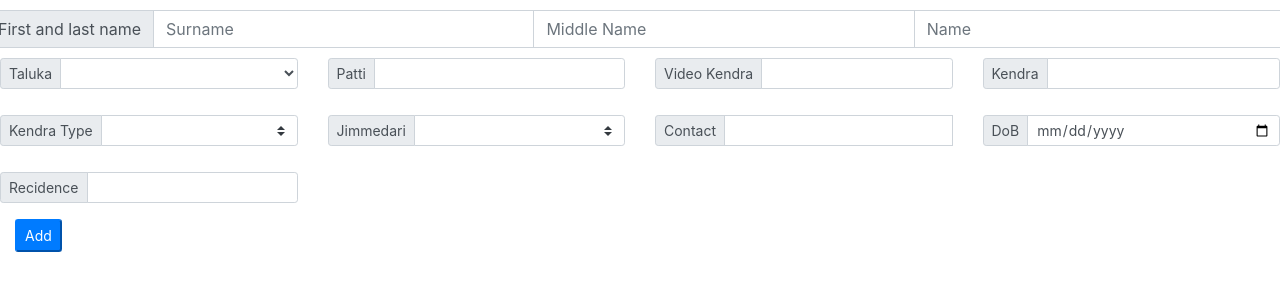
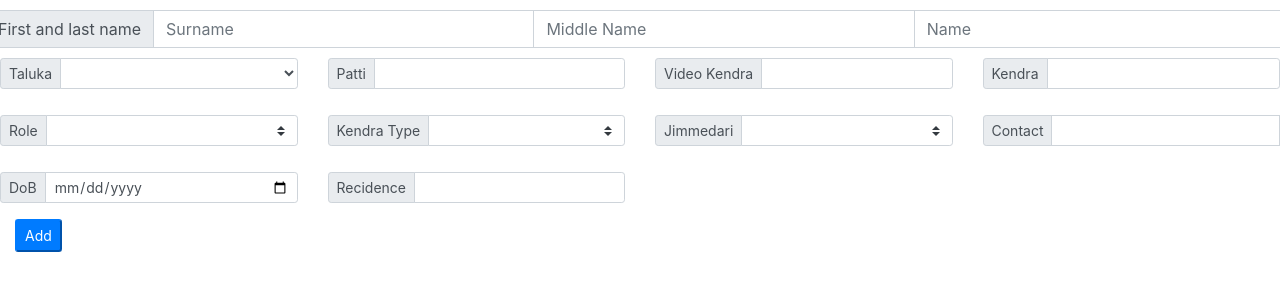
Before and after one commit to tsreenath198/usktools, an Angular app in the folder yk-parent/yk-web/src/main/web/: page /yuvan in a window 1280 px wide. Shown: the top 300 px of the page. Built offline with nearby package versions, Linux system fonts and the light colour scheme.

Commit message:
Added role in yuvan

```diff
--- a/yk-parent/yk-web/src/main/web/src/app/searchdmilan/searchdmilan.component.html
+++ b/yk-parent/yk-web/src/main/web/src/app/searchdmilan/searchdmilan.component.html
@@ -2,7 +2,7 @@
   <div class="clearfix">
     <span class="float-left form-group col-3">
       <!-- inputfield helps to add the data in the list -->
-          <input  type="text" class="form-control" [(ngModel)]="ykInput" placeholder="Add Y Detail">
+      <input type="text" class="form-control" [(ngModel)]="ykInput" placeholder="Add Y Detail">
     </span>
     <span class="float-right col-1">
       <button class="btn btn-primary btn-sm float-right" (click)="addToList()">Add</button>
@@ -19,6 +19,7 @@
         <th>Kendra Type</th>
         <th>Jimmedari</th>
         <th colspan="3">Full Name</th>
+        <th>Role</th>
         <th>Contact</th>
         <th>DOB</th>
         <th>Age</th>
@@ -30,43 +31,46 @@
       <tr *ngFor="let yk of ykList;let i = index">
 
         <td>
-          <span >{{yk.taluka}}</span>
+          <span>{{yk.taluka}}</span>
         </td>
         <td>
-          <span >{{yk.patti}}</span>
+          <span>{{yk.patti}}</span>
         </td>
         <td>
-          <span >{{yk.videoKendra}}</span>
+          <span>{{yk.videoKendra}}</span>
         </td>
         <td>
-          <span >{{yk.kendra}}</span>
+          <span>{{yk.kendra}}</span>
         </td>
         <td>
-          <span >{{yk.kendraType}}</span>
+          <span>{{yk.kendraType}}</span>
         </td>
         <td>
-          <span >{{yk.jimmedari}}</span>
+          <span>{{yk.jimmedari}}</span>
         </td>
         <td>
-          <span >{{yk.surname}}</span>
+          <span>{{yk.surname}}</span>
         </td>
         <td>
-          <span >{{yk.middleName}}</span>
+          <span>{{yk.middleName}}</span>
         </td>
         <td>
-          <span >{{yk.name}}</span>
+          <span>{{yk.name}}</span>
         </td>
         <td>
-          <span >{{yk.contact}}</span>
+          <span>{{yk.role}}</span>
         </td>
         <td>
-          <span >{{yk.dob | date}}</span>
+          <span>{{yk.contact}}</span>
+        </td>
+        <td>
+          <span>{{yk.dob | date}}</span>
         </td>
         <td>
           <span>{{yk.age}}</span>
         </td>
         <td>
-          <span >{{yk.residence}}</span>
+          <span>{{yk.residence}}</span>
         </td>
         <td>
           <!-- Delete's the particular row data from the table -->
--- a/yk-parent/yk-web/src/main/web/src/app/yuvan/yuvan.component.html
+++ b/yk-parent/yk-web/src/main/web/src/app/yuvan/yuvan.component.html
@@ -8,10 +8,11 @@
       </div>
       <input type="text" class="form-control" name="surname" [(ngModel)]="ykCurrData.surname" #surname="ngModel"
         [ngClass]="{'is-invalid': f.submitted && surname.invalid}" placeholder="Surname" required />
-      <input type="text" class="form-control" name="middleName" [(ngModel)]="ykCurrData.middleName" #middleName="ngModel"
-        [ngClass]="{'is-invalid': f.submitted && middleName.invalid}" placeholder="Middle Name" required />
-      <input type="text" class="form-control" name="name" [(ngModel)]="ykCurrData.name" #name="ngModel" [ngClass]="{'is-invalid': f.submitted && name.invalid}"
-        placeholder="Name" required />
+      <input type="text" class="form-control" name="middleName" [(ngModel)]="ykCurrData.middleName"
+        #middleName="ngModel" [ngClass]="{'is-invalid': f.submitted && middleName.invalid}" placeholder="Middle Name"
+        required />
+      <input type="text" class="form-control" name="name" [(ngModel)]="ykCurrData.name" #name="ngModel"
+        [ngClass]="{'is-invalid': f.submitted && name.invalid}" placeholder="Name" required />
       <div class="invalid-feedback">
         Username is required field
       </div>
@@ -63,6 +64,16 @@
     </div>
   </div>
   <div class="row pt10">
+    <!-- Role section in form -->
+    <div class="input-group input-group-sm mb-3 col-sm-3">
+      <div class="input-group-prepend">
+        <span class="input-group-text" id="inputGroup-sizing-sm">Role</span>
+      </div>
+      <select class="custom-select" [(ngModel)]="ykCurrData.role" placeholder="Role" name="role"
+        #role="ngModel">
+        <option *ngFor="let role of roleList">{{role}}</option>
+      </select>
+    </div>
     <!-- kendra type section in form -->
     <div class="input-group input-group-sm mb-3 col-sm-3">
       <div class="input-group-prepend">
@@ -87,8 +98,9 @@
       <div class="input-group-prepend">
         <span class="input-group-text" id="inputGroup-sizing-sm">Contact</span>
       </div>
-      <input type="number" class="form-control col quantity" [(ngModel)]="ykCurrData.contact" name="contact" #contact="ngModel"
-        [ngClass]="{ 'is-invalid': f.submitted && contact.invalid }" required minlength="10" maxlength="11" />
+      <input type="number" class="form-control col quantity" [(ngModel)]="ykCurrData.contact" name="contact"
+        #contact="ngModel" [ngClass]="{ 'is-invalid': f.submitted && contact.invalid }" required minlength="10"
+        maxlength="11" />
       <div *ngIf="f.submitted && contact.invalid" class="invalid-feedback">
         <div *ngIf="contact.errors.required">Contact is required</div>
       </div>
@@ -104,6 +116,9 @@
           Name cannot be more than 11 characters long.
         </div> -->
     </div>
+
+  </div>
+  <div class="row pt10">
     <!-- Dob section in form  -->
     <div class="input-group input-group-sm mb-3 col-sm-3">
       <div class="input-group-prepend">
@@ -112,8 +127,6 @@
       <input type="date" class="form-control col" [(ngModel)]="ykCurrData.dob" (change)="getDob(ykCurrData)"
         placeholder="dob" name="dob" #dob="ngModel" />
     </div>
-  </div>
-  <div class="row pt10">
     <!-- Residence section section in form -->
     <div class="input-group input-group-sm mb-3 col-sm-3">
       <div class="input-group-prepend">
--- a/yk-parent/yk-web/src/main/web/src/app/yuvan/yuvan.component.ts
+++ b/yk-parent/yk-web/src/main/web/src/app/yuvan/yuvan.component.ts
@@ -11,20 +11,20 @@ import { FormBuilder, NgForm } from '@angular/forms';
 })
 export class YuvanComponent implements OnInit {
   public ykList: YuvanModel[] = [];
-  public ykCurrData: YuvanModel = <YuvanModel>{ name: "", age: 0, contact: "", dob: new Date(), jimmedari: "", kendra: "", kendraType: "", middleName: "", patti: "", residence: "", surname: "", taluka: "", videoKendra: "" };
+  public ykCurrData: YuvanModel = <YuvanModel>{ name: "", age: 0, contact: "", dob: new Date(), jimmedari: "", kendra: "", kendraType: "", middleName: "", patti: "", residence: "", surname: "", taluka: "", videoKendra: "", role: "" };
   public selectedIndex: number = 0;
   public kendraTypeList = ["YK", "DPC"];
   public jimmedariList = ["Sanchalak", "Sahasanchalak"];
   public thalukaList = ["Armoor", "Bheemgal", "Bodhan", "Banswada", "Kamareddy", "Domakonda", "Nizamabad", "Yellareddy", "Madnoor"];
-  constructor(private clientHttp: HttpService,private router: Router, private formBuilder: FormBuilder) { }
+  public roleList = ["Sanchalak", "Avekshak"];
+  constructor(private clientHttp: HttpService, private router: Router, private formBuilder: FormBuilder) { }
   ngOnInit() {
   }
   //addToList() pushes the data to the ykList array
   addToList(dMilanForm: NgForm) {
     this.ykList.unshift(this.ykCurrData);
-    this.ykCurrData = <YuvanModel>{ name: "", age: 0, contact: "", dob: new Date(), jimmedari: "", kendra: "", kendraType: "", middleName: "", patti: "", residence: "", surname: "", taluka: "", videoKendra: "" };
+    this.ykCurrData = <YuvanModel>{ name: "", age: 0, contact: "", dob: new Date(), jimmedari: "", kendra: "", kendraType: "", middleName: "", patti: "", residence: "", surname: "", taluka: "", videoKendra: "", role: "" };
     console.log(this.ykList);
-    dMilanForm.form.reset;
   }
   //delete() deletes the row based on index
   delete(index): void {
--- a/yk-parent/yk-web/src/main/web/src/app/yuvan/yuvan.model.ts
+++ b/yk-parent/yk-web/src/main/web/src/app/yuvan/yuvan.model.ts
@@ -12,4 +12,5 @@ export interface YuvanModel{
     dob:Date;
     age:number;
     residence:string;
+    role:string;
 }
```
Lines whose indentation alone changed are shown as unchanged.
